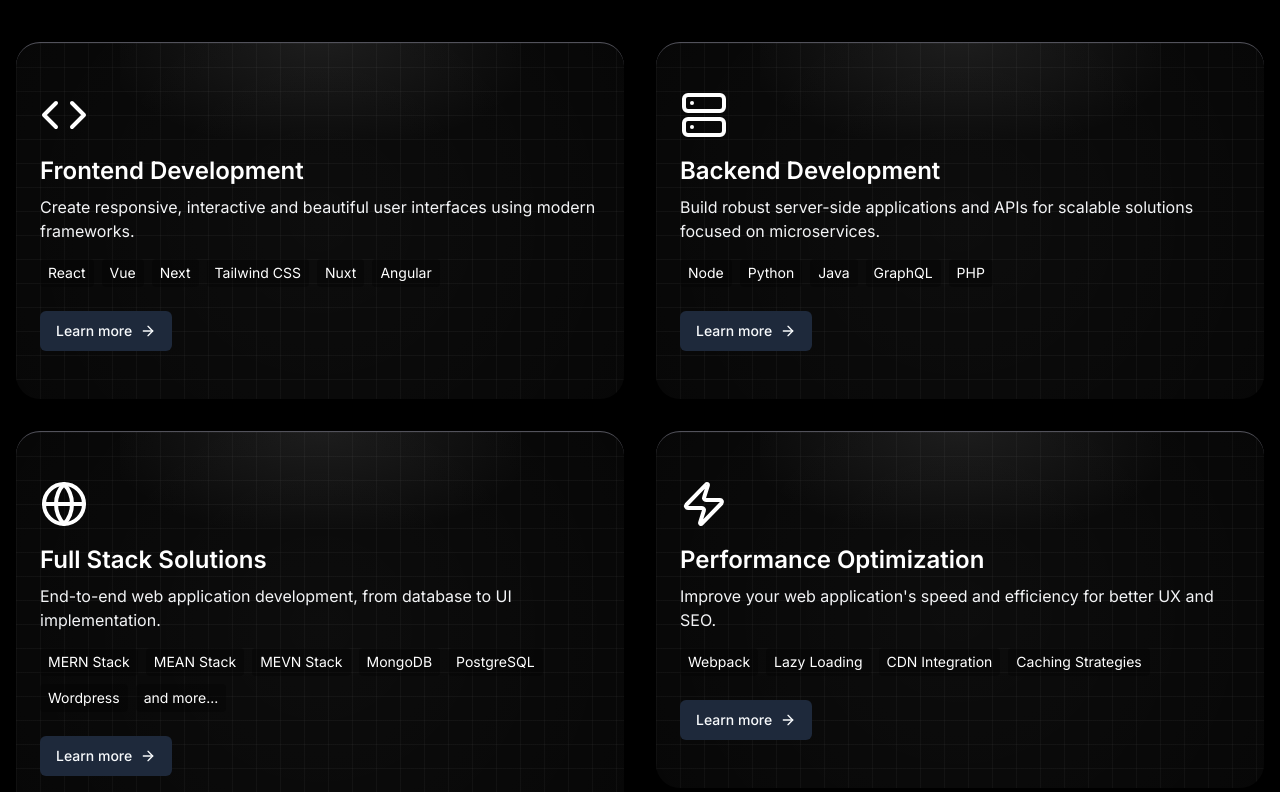
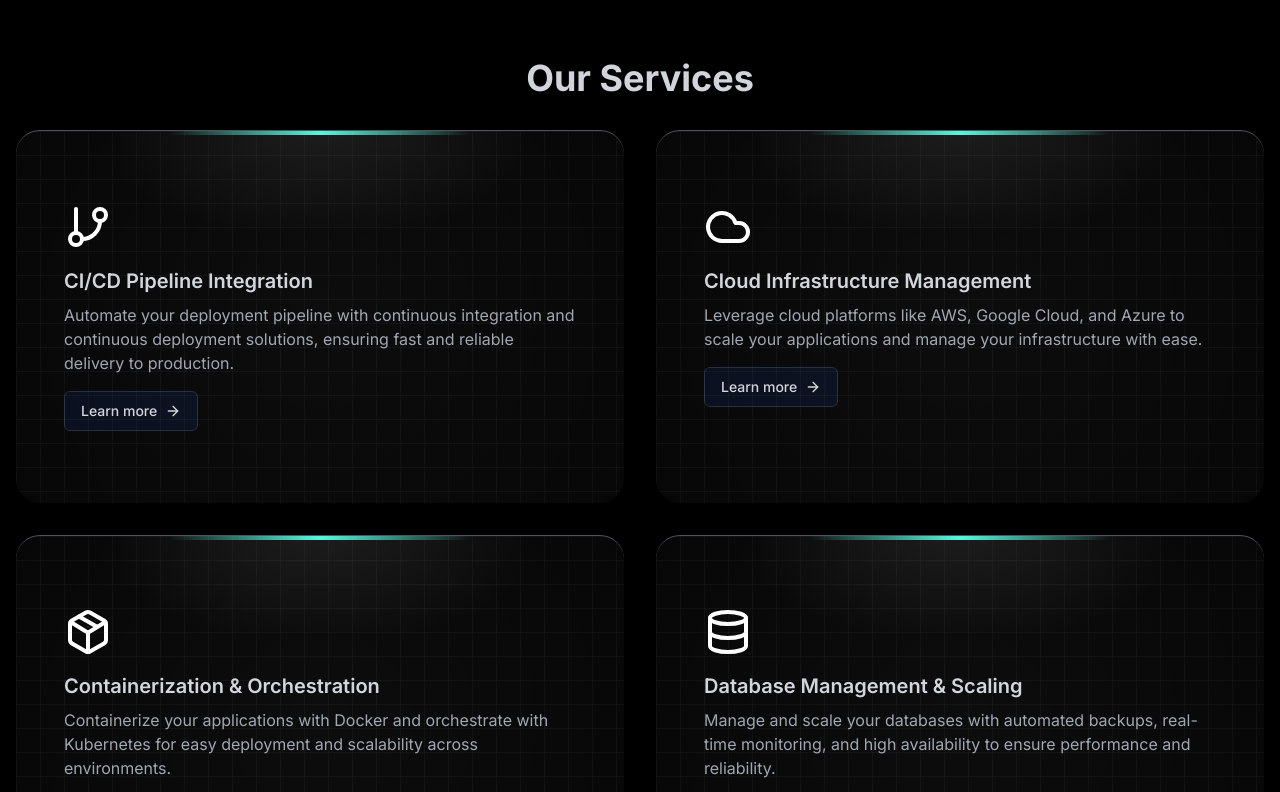
Before and after one commit to Matuzay32/company-01, a Next.js app: page /services/web-development in a window 1280 px wide. Shown: the part 1848-2640 px from the top of the page. Built offline with nearby package versions, Linux system fonts and the light colour scheme.

Commit message:
web deployment

```diff
--- a/components/Development/EnhancedDevelopmentServices.tsx
+++ b/components/Development/EnhancedDevelopmentServices.tsx
@@ -1,79 +1,91 @@
-"use client";
+'use client';
 
-import { ArrowRight, Code, Globe, Send, Server, Zap } from "lucide-react";
-import React, { useState } from "react";
+import {
+  ArrowRight,
+  Cloud,
+  Code,
+  Database,
+  GitBranch,
+  Globe,
+  Package,
+  Send,
+  Server,
+  Terminal,
+  Zap,
+} from 'lucide-react';
+import React, { useState } from 'react';
 
-import { Button } from "../ui/Buttons/v2/button";
-import { Input } from "@/components/ui/input";
-import Pattern from "../ui/Patterns/Pattern";
-import { Textarea } from "@/components/ui/textarea";
-import { motion } from "framer-motion";
+import { Button } from '../ui/Buttons/v2/button';
+import { Input } from '@/components/ui/input';
+import Pattern from '../ui/Patterns/Pattern';
+import { Textarea } from '@/components/ui/textarea';
+import { motion } from 'framer-motion';
 
 const services = [
   {
-    icon: Code,
-    title: "Frontend Development",
+    icon: GitBranch,
+    title: 'CI/CD Pipeline Integration',
     description:
-      "Create responsive, interactive and beautiful user interfaces using modern frameworks.",
-    technologies: ["React", "Vue", "Next", "Tailwind CSS", "Nuxt", "Angular"],
-    color: "from-blue-600 to-cyan-500",
+      'Automate your deployment pipeline with continuous integration and continuous deployment solutions, ensuring fast and reliable delivery to production.',
+    url: '/services/cicd-pipeline',
   },
   {
-    icon: Server,
-    title: "Backend Development",
+    icon: Cloud,
+    title: 'Cloud Infrastructure Management',
     description:
-      "Build robust server-side applications and APIs for scalable solutions focused on microservices.",
-    technologies: ["Node", "Python", "Java", "GraphQL", "PHP"],
-    color: "from-green-600 to-emerald-500",
+      'Leverage cloud platforms like AWS, Google Cloud, and Azure to scale your applications and manage your infrastructure with ease.',
+    url: '/services/cloud-infrastructure',
   },
   {
-    icon: Globe,
-    title: "Full Stack Solutions",
+    icon: Package,
+    title: 'Containerization & Orchestration',
     description:
-      "End-to-end web application development, from database to UI implementation.",
-    technologies: [
-      "MERN Stack",
-      "MEAN Stack",
-      "MEVN Stack",
-      "MongoDB",
-      "PostgreSQL",
-      "Wordpress",
-      "and more...",
-    ],
-    color: "from-purple-600 to-pink-500",
+      'Containerize your applications with Docker and orchestrate with Kubernetes for easy deployment and scalability across environments.',
+    url: '/services/containerization-orchestration',
   },
   {
-    icon: Zap,
-    title: "Performance Optimization",
+    icon: Database,
+    title: 'Database Management & Scaling',
     description:
-      "Improve your web application's speed and efficiency for better UX and SEO.",
-    technologies: [
-      "Webpack",
-      "Lazy Loading",
-      "CDN Integration",
-      "Caching Strategies",
-    ],
-    color: "from-yellow-500 to-orange-500",
+      'Manage and scale your databases with automated backups, real-time monitoring, and high availability to ensure performance and reliability.',
+    url: '/services/database-management',
+  },
+  {
+    icon: Terminal,
+    title: 'Automated Server Management',
+    description:
+      'Automate server provisioning, configuration, and scaling to ensure seamless operation of your applications across multiple environments.',
+    url: '/services/server-management',
+  },
+  {
+    icon: ArrowRight,
+    title: 'Deployment Monitoring & Alerts',
+    description:
+      'Monitor your deployments in real-time, receive instant alerts on failures or successes, and ensure everything runs smoothly post-deployment.',
+    url: '/services/deployment-monitoring',
+  },
+  {
+    icon: Code,
+    title: 'Version Control & Deployment Tools',
+    description:
+      'Implement best practices for version control with Git and automate deployments with tools like GitHub Actions, Jenkins, and CircleCI.',
+    url: '/services/version-control-deployment',
   },
 ];
 
 const CustomCard = ({
   children,
   gradientColor,
-  borderColor = "border-zinc-300",
 }: {
   children: React.ReactNode;
   gradientColor: string;
-  borderColor?: string;
 }) => {
   return (
-    <div
-      className={`relative px-6 py-12 rounded-3xl border-t ${borderColor} overflow-hidden`}
-    >
+    <div className="relative px-6 py-12 rounded-3xl border-t border-zinc-600 overflow-hidden">
       <Pattern />
       <div
         aria-hidden="true"
-        className="left-1/2 top-0 w-[300px] h-px absolute max-w-full -translate-x-1/2 -translate-y-1/2"
+        className="left-1/2 top-0 w-[300px] h-2 absolute max-w-full -translate-x-1/2 -translate-y-1/2 "
         style={{
           background: `linear-gradient(90deg, rgba(0, 0, 0, 0) 0%, rgba(255, 255, 255, 0) 0%, ${gradientColor} 50%, rgba(0, 0, 0, 0) 100%)`,
         }}
@@ -83,7 +95,7 @@ const CustomCard = ({
         className="-top-1 left-1/2 h-[200px] w-full max-w-[200px] md:max-w-[400px] absolute -translate-x-1/2 -translate-y-1/2"
         style={{
           background:
-            "conic-gradient(from 90deg at 50% 50%, rgba(0, 0, 0, 0) 50%, rgb(0, 0, 0) 50%), radial-gradient(rgba(200, 200, 200, 0.1) 0%, transparent 80%)",
+            'conic-gradient(from 90deg at 50% 50%, rgba(0, 0, 0, 0) 50%, rgb(0, 0, 0) 50%), radial-gradient(rgba(200, 200, 200, 0.1) 0%, transparent 80%)',
         }}
       />
       {children}
@@ -93,9 +105,9 @@ const CustomCard = ({
 
 export default function EnhancedDevelopmentServices() {
   const [formData, setFormData] = useState({
-    name: "",
-    email: "",
-    message: "",
+    name: '',
+    email: '',
+    message: '',
   });
 
   const handleInputChange = (
@@ -107,9 +119,9 @@ export default function EnhancedDevelopmentServices() {
 
   const handleSubmit = (e: React.FormEvent) => {
     e.preventDefault();
-    console.log("Form submitted:", formData);
+    console.log('Form submitted:', formData);
     alert("Thanks for your message! We'll get back to you soon.");
-    setFormData({ name: "", email: "", message: "" });
+    setFormData({ name: '', email: '', message: '' });
   };
 
   return (
@@ -124,41 +136,32 @@ export default function EnhancedDevelopmentServices() {
           Transforming Ideas into Digital Reality
         </motion.h2>
 
+        <div className="mt-16">
+          <h2 className="text-4xl font-bold text-center mb-8">Our Services</h2>
           <div className="grid grid-cols-1 md:grid-cols-2 gap-8">
             {services.map((service, index) => (
+              <CustomCard gradientColor="#46ffe0">
                 <motion.div
                   key={service.title}
                   initial={{ opacity: 0, y: 20 }}
                   animate={{ opacity: 1, y: 0 }}
                   transition={{ duration: 0.5, delay: index * 0.1 }}
+                  className=" p-6 rounded-lg "
                 >
-              <CustomCard
-                gradientColor={service.color.split(" ")[1]}
-                borderColor="border-zinc-600"
-              >
-                <div className="relative z-10">
                   <service.icon className="w-12 h-12 mb-4 text-white" />
-                  <h3 className="text-2xl font-semibold mb-2 text-white">
+                  <h3 className="text-xl font-semibold mb-2">
                     {service.title}
                   </h3>
-                  <p className="text-gray-100 mb-4">{service.description}</p>
-                  <div className="flex flex-wrap gap-2 mb-4">
-                    {service.technologies.map((tech) => (
-                      <span
-                        key={tech}
-                        className="px-2 py-1 bg-black bg-opacity-30 rounded text-sm text-white"
-                      >
-                        {tech}
-                      </span>
+                  <p className="text-gray-400 mb-4">{service.description}</p>
+                  <Button variant="outline" asChild>
+                    <a href={service.url}>
+                      Learn more <ArrowRight className="ml-2 h-4 w-4" />
+                    </a>
+                  </Button>
+                </motion.div>
+              </CustomCard>
             ))}
           </div>
-                  <Button variant="secondary" className="mt-2">
-                    Learn more <ArrowRight className="ml-2 h-4 w-4" />
-                  </Button>
-                </div>
-              </CustomCard>
-            </motion.div>
-          ))}
         </div>
       </div>
     </div>
--- a/components/StaffAugmentation/StaffAugmentation.tsx
+++ b/components/StaffAugmentation/StaffAugmentation.tsx
@@ -249,7 +249,7 @@ export default function EnhancedStaffAugmentation() {
               animate={{ opacity: 1, y: 0 }}
               transition={{ duration: 0.5 }}
             >
-              <div className="relative z-10 h-[400px] overflow-hidden bg-gradient-to-b from-black to-black p-8">
+              <div className="relative z-10 h-[400px] overflow-hidden p-8">
                 <div className="mb-8">
                   <span className="inline-flex items-center rounded-full border border-zinc-700 px-3 py-1 text-xs">
                     Hiring Process
@@ -296,12 +296,6 @@ export default function EnhancedStaffAugmentation() {
                   We follow a rigorous and efficient process to ensure we find
                   the perfect match for your project needs.
                 </p>
-                <a
-                  href="#"
-                  className="mt-4 inline-flex items-center text-sm text-gray-400 hover:text-white transition-colors duration-200"
-                >
-                  Learn more <ArrowRight className="ml-2 h-4 w-4" />
-                </a>
               </div>
             </motion.div>
           </CustomSection>
@@ -314,7 +308,7 @@ export default function EnhancedStaffAugmentation() {
               animate={{ opacity: 1, y: 0 }}
               transition={{ duration: 0.5, delay: 0.2 }}
             >
-              <div className="relative z-10 h-[400px] overflow-hidden bg-gradient-to-b from-black to-black p-8">
+              <div className="relative z-10 h-[400px] overflow-hidden  p-8">
                 <div className="absolute left-12 top-12 h-4/5 w-px bg-gray-800" />
                 <div className="relative space-y-8">
                   <AnimatePresence>
@@ -388,12 +382,6 @@ export default function EnhancedStaffAugmentation() {
                   initial requirements to team integration, we keep you informed
                   every step of the way.
                 </p>
-                <a
-                  href="#"
-                  className="mt-4 inline-flex items-center text-sm text-gray-400 hover:text-white transition-colors duration-200"
-                >
-                  View full timeline <ArrowRight className="ml-2 h-4 w-4" />
-                </a>
               </div>
             </motion.div>
           </CustomSection>
```
Lines whose indentation alone changed are shown as unchanged.
